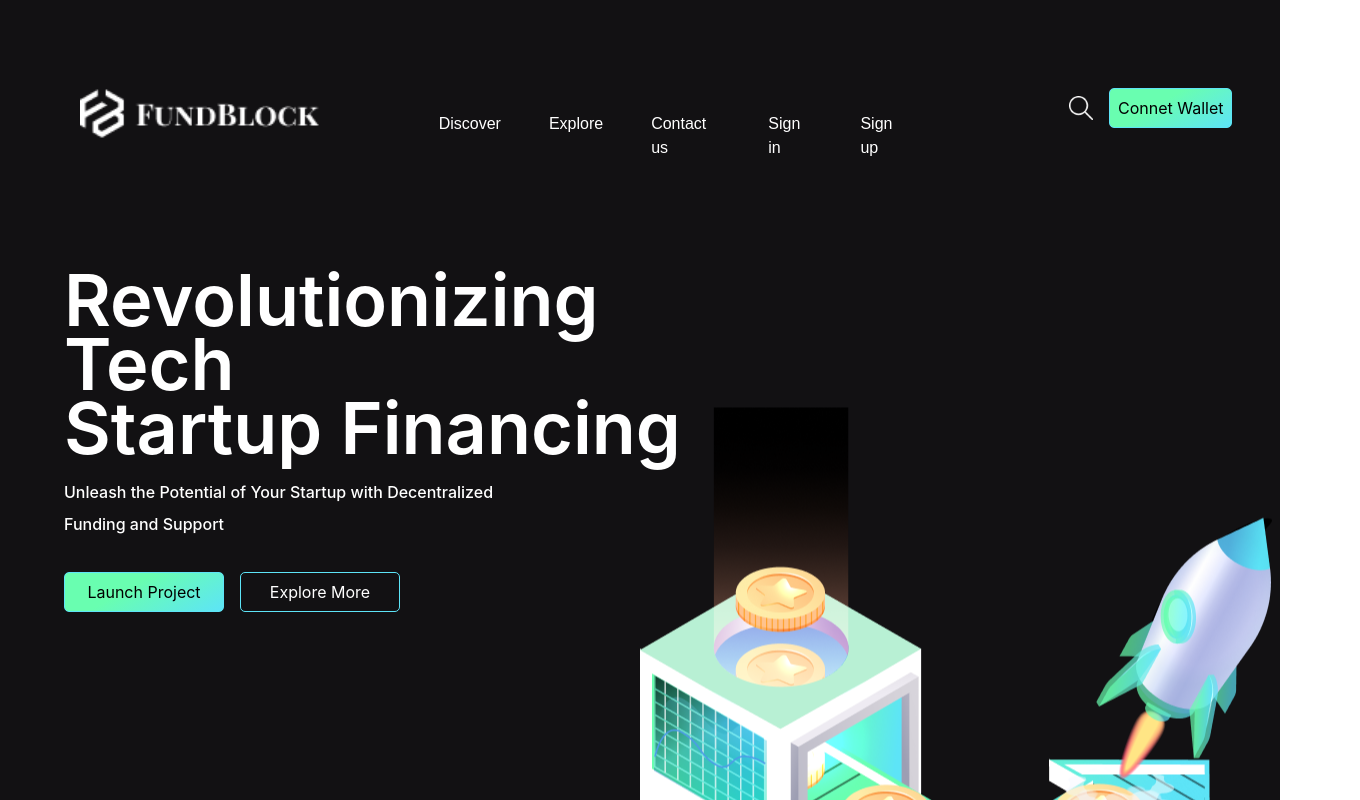
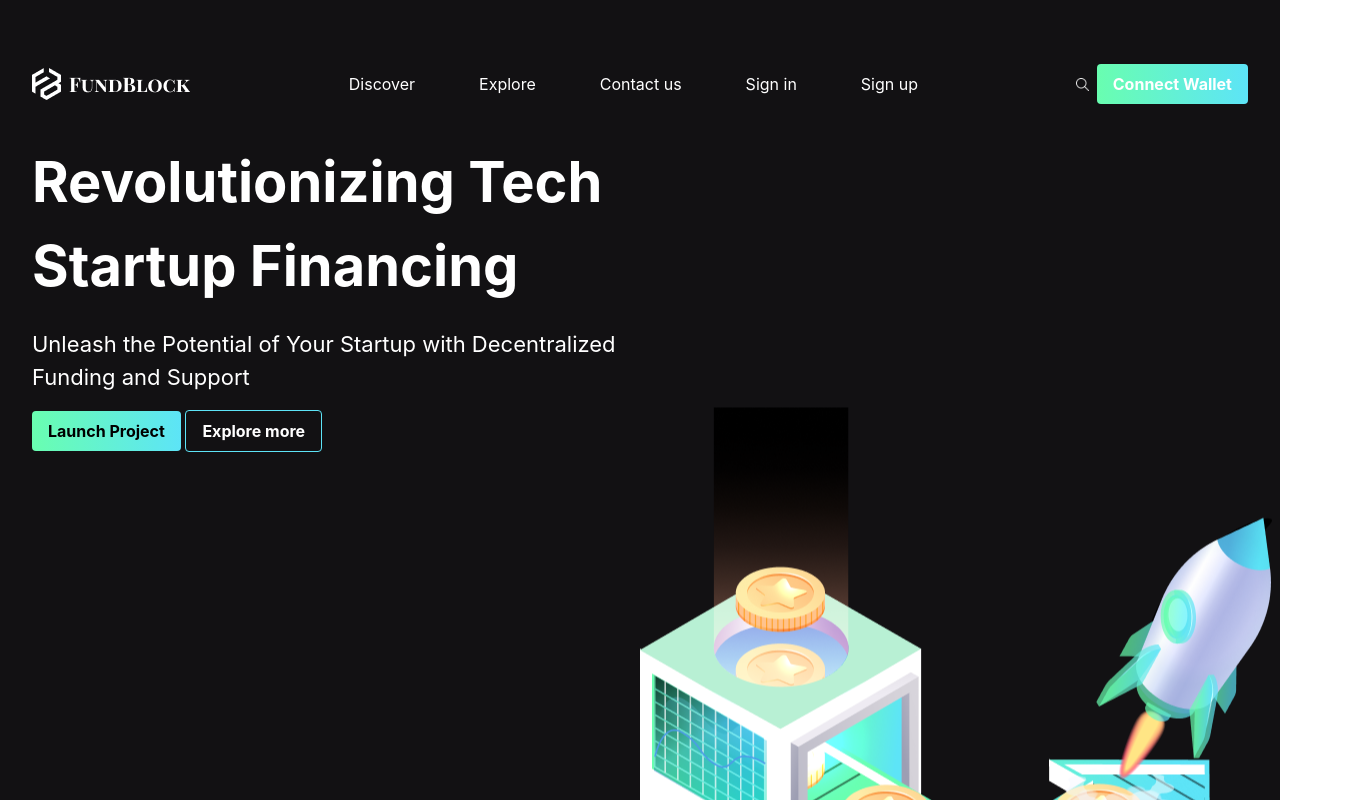
Before and after one commit to pheobeayo/fundblocks, a React (Create React App) app: page / in a window 1280 px wide. Shown: the top 800 px of the page, 1360 px wide, since content can reach past the window. Built offline with nearby package versions, Linux system fonts and the light colour scheme.

Commit message:
responsiveness
responsiveness

```diff
--- a/src/components/footer/footer.styles.js
+++ b/src/components/footer/footer.styles.js
@@ -3,7 +3,7 @@ import styled from "styled-components";
 export const FooterParent = styled.div`
     width: 100vw;
     height: 50vh;
-    background:#121113;
+    background:#0D130F;
 
 
 `;
@@ -11,7 +11,7 @@ export const FooterParent = styled.div`
 export const SubcenterWrapper = styled.div`
     width: 100vw;
     height: 50vh;
-    background:#121113;
+    background:#0D130F;
 
 
 
@@ -33,8 +33,8 @@ height: 5%;
 display: flex;
 flex-direction: row;
 align-items:center;
-color: #0F160F;
 margin-left: 2rem;
+
 
 & img {
 width: 15rem;
@@ -51,7 +51,6 @@ export const ProductDiv = styled.div`
     display: flex;
     flex-direction: column;
     align-items: center;
-    background: #121113;
     margin-left: 1rem;
     color: #ffffff;
     margin-top: 5rem;
@@ -73,7 +72,6 @@ export const CompanyDiv = styled.div`
     display: flex;
     flex-direction: column;
     align-items: center;
-    background: #121113;
     color: #ffffff;
     margin-top: 5rem;
 
@@ -94,7 +92,6 @@ export const ResourcesDiv = styled.div`
     display: flex;
     flex-direction: column;
     align-items: center;
-    background: #121113;
     color: #ffffff;
     margin-top: 5rem;
 
@@ -116,7 +113,6 @@ export const ResourcesDiv = styled.div`
     display: flex;
     flex-direction: column;
     align-items: center;
-    background: #121113;
     color: #ffffff;
     margin-top: 5rem;
     margin-left:4rem;
--- /dev/null
+++ b/src/components/navbar/index.js
@@ -0,0 +1,30 @@
+import React from "react";
+import logo from "../../assets/logo.png";
+import { Link } from "react-router-dom";
+import searchicon from "../../assets/searchicon.png";
+
+
+const Navbar = () => {
+
+    return (
+  <nav class="bg-[#121113]">
+      <div className='flex gap-2 justify-center items-center'>
+          <img src={logo} alt='logo' />
+
+
+        <ul className='flex m-auto gap-16'>
+          <li className='hidden md:inline-block text-white'><Link href={'/'}>Discover</Link></li>
+          <li className='hidden md:inline-block  text-white'><Link href={'/project-details'}>Explore</Link></li>
+          <li className='hidden md:inline-block  text-white'><Link href={'/contact-us'}>Contact us</Link></li>
+          <li className='hidden md:inline-block  text-white'><Link href={'/sign-in'}>Sign in</Link></li>
+          <li className='hidden md:inline-block  text-white'><Link href={'/sign-up'}>Sign up</Link></li>
+        </ul>
+        <img src={searchicon} alt='searchicon' width='13px' height='13px' />
+        <button class="bg-gradient-to-r from-[#69FEB0] to-[#5DE4F7] hover:bg-blue-700 text-white font-bold py-2 px-4 rounded">
+               Connect Wallet    </button>
+               </div>
+ </nav>
+);
+};
+
+export default Navbar;
--- a/src/components/welcome/Welcome.js
+++ b/src/components/welcome/Welcome.js
@@ -51,7 +51,7 @@ const Welcome = () => {
                           <br></br>  and streamlined transactions</p>
                     </SummaryCard>
                 </SummaryContainer>
-                <Link to='/sustainable-milestones' style={{ textDecoration: 'none', color: 'black' }}> <LButton>Launch Project</LButton></Link>
+                <Link to='/create-project' style={{ textDecoration: 'none', color: 'black' }}> <LButton>Launch Project</LButton></Link>
             </WelcomeWrapper>
 
 
--- a/src/pages/home/Home.js
+++ b/src/pages/home/Home.js
@@ -1,28 +1,8 @@
 import React from "react";
 import {
-    BarWrapper,
-    ButtonContainer,
-    CentreWrapper,
-    CryptoContainer,
-    EButton,
-    FooterWrapper,
-    FundedContainer,
     HeroContainer,
-    HomeParent,
-    HomeWrapper,
-    LButton,
-    OngoingContainer,
-    ProjectsContainer,
-    SubfooterWrapper,
-    TestimonialsContainer,
-    TextContainer,
-    WelcomeWrapper,
-
-
-
-
 } from "./home.styles";
-import Navbar from "../../components/navbar/Navbar";
+import Navbar from "../../components/navbar/index";
 import landingimage from "../../assets/landingimage.png";
 import Welcome from "../../components/welcome/Welcome";
 import OngoingProjects from "../../components/ongoing-projects/OngoingProjects";
@@ -32,7 +12,7 @@ import Projects from "../../components/projects/Projects";
 import Crypto from "../../components/crypto/Crypto";
 import Subfooter from "../../components/sub-footer/Subfooter";
 import Footer from "../../components/footer/Footer";
-import {Link} from "react-router-dom";
+import { Link } from "react-router-dom";
 
 
 
@@ -50,55 +30,39 @@ const Home = () => {
 
 
     return (
-        <HomeParent>
-            <HomeWrapper>
-                <BarWrapper>
-                    <Navbar />
-                </BarWrapper>
-                <CentreWrapper>
-                    <TextContainer>
-                        <h1>Revolutionizing Tech
-                            <br></br> Startup Financing</h1>
-                        <h2>Unleash the Potential of Your Startup with Decentralized
-                            <br></br>Funding and Support</h2>
-                        <ButtonContainer>
-                          <Link  to='/create-project' style={{ textDecoration: 'none', color: 'black' }}>  <LButton>Launch Project</LButton></Link>
-                          <Link to='/project-details' style={{ textDecoration: 'none', color: 'white' }}>  <EButton  >Explore More</EButton></Link>
-                        </ButtonContainer>
-                    </TextContainer>
-                    <HeroContainer><img src={landingimage} alt="landingimage" /></HeroContainer>
-                </CentreWrapper>
-                <WelcomeWrapper>
+        <main className='bg-[#121113]'>
+            <div className="mx-8 pt-16">
+                <Navbar />
+            </div>
+            <section className='w-[90%] md:w-[95%]  py-4 '>
+
+                <h1 className='text-[30px] md:text-[56px] font-bold capitalize py-5 text-white mx-8' >Revolutionizing Tech <br></br><span className='text-white'> Startup Financing</span> </h1>
+                <h3 className='text-[18px] md:text-[22px] text-white mx-8'>Unleash the Potential of Your Startup with Decentralized
+                    <br></br>Funding and Support</h3>
+                <div className="flex-justify-item-centre mt-4 mx-8">
+                    <Link to='/create-project' style={{ textDecoration: 'none', color: 'black' }}>  <button class="bg-gradient-to-r from-[#69FEB0] to-[#5DE4F7] hover:bg-blue-700 text-black font-bold py-2 px-4 rounded">
+                        Launch Project    </button></Link>
+                    <Link to='/project-details' style={{ textDecoration: 'none', color: 'white' }}>  <button class="bg-[#121113] hover:bg-blue-700 text-white font-bold py-2 px-4 border border-[#5DE4F7] rounded">
+                        Explore more    </button></Link>
+                </div>
+
+                <HeroContainer><img src={landingimage} alt="landingimage" /></HeroContainer>
+
+                <div className="mt-80 justify-center">
                     <Welcome />
-                </WelcomeWrapper>
-                <OngoingContainer>
-                    <OngoingProjects/>
-                </OngoingContainer>
-                <FundedContainer>
-                    <FundedProjects/>
-                </FundedContainer>
-                <TestimonialsContainer>
-                    <Testimonials/>
-                </TestimonialsContainer>
-                <ProjectsContainer>
-                    <Projects/>
-                </ProjectsContainer>
-                <CryptoContainer>
-                    <Crypto/>
-                </CryptoContainer>
-                <SubfooterWrapper>
-                    <Subfooter/>
-                </SubfooterWrapper>
-                <FooterWrapper>
-                    <Footer/>
-                </FooterWrapper>
-            </HomeWrapper>
+                </div>
+                <div className="justify-center pr-6">
+                    <OngoingProjects />
 
-
-
-        </HomeParent>
-
-
+                </div>
+                <FundedProjects />
+                <Testimonials />
+                <Projects />
+                <Crypto />
+                <Subfooter />
+                <Footer />
+            </section>
+        </main>
 
 
     )
```
